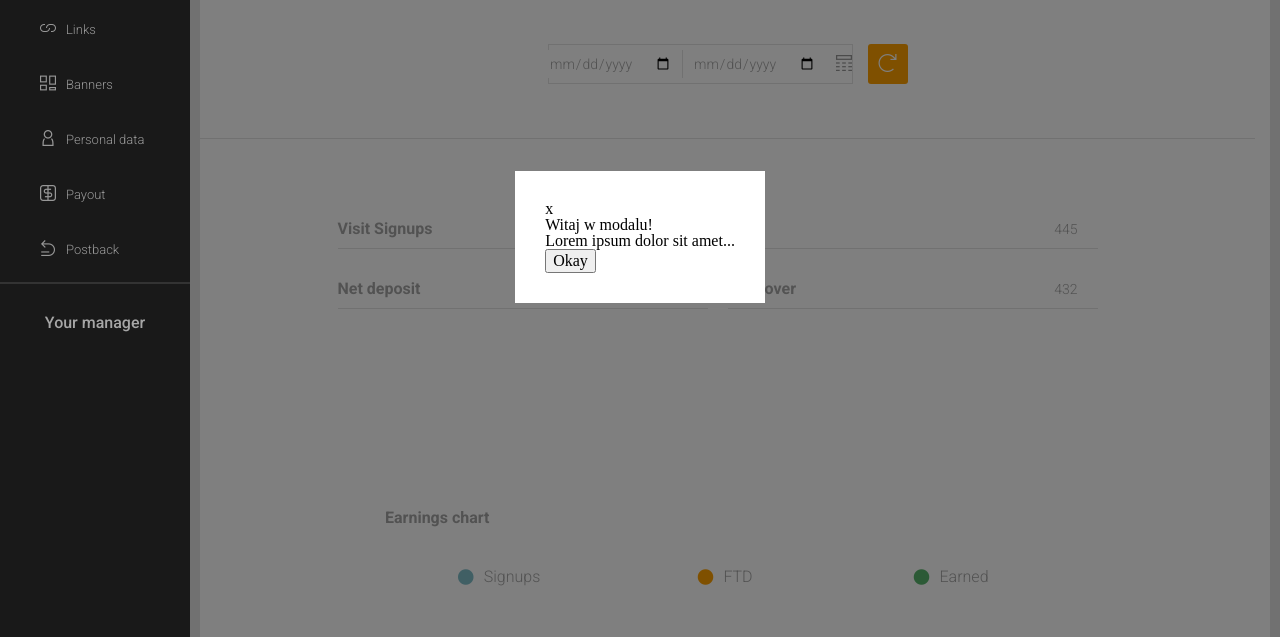
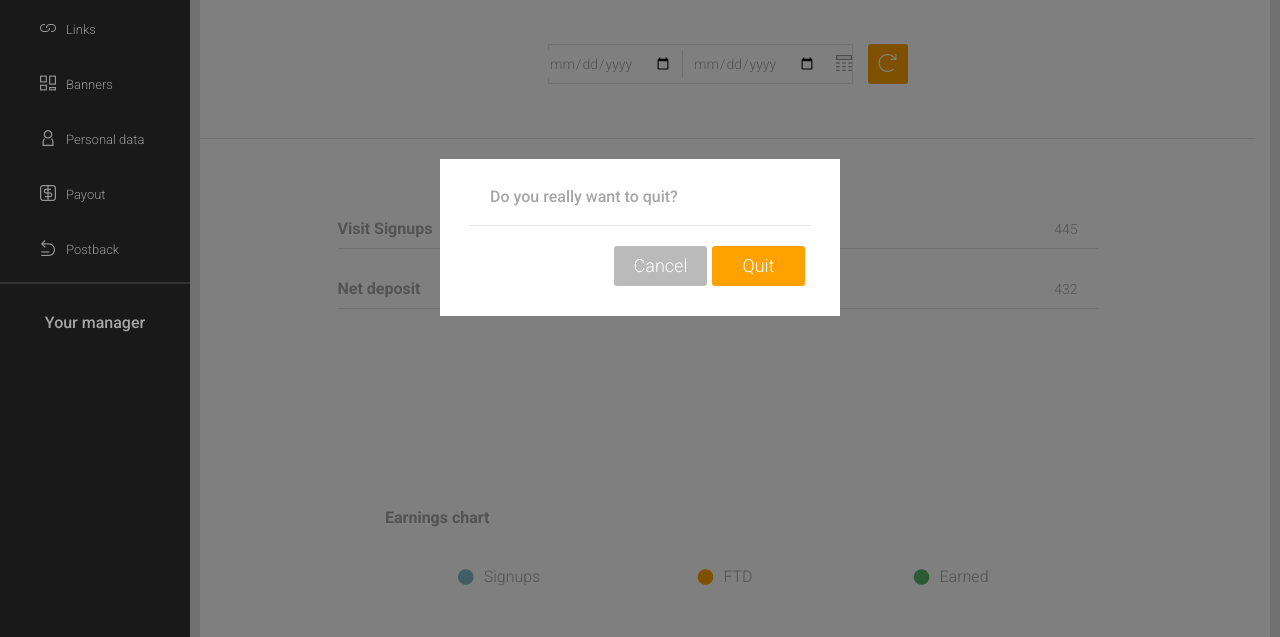
Before and after one commit to Patryk-Rozwadowski/admin-panel, a website: page index.html in a window 1280 px wide. Both pictures are taken after a click on the element 1249 px from the left and 31 px from the top of the page. Shown: the part 163-800 px from the top of the page. Drawn offline with nearby package versions, Linux system fonts and the light colour scheme.

Commit message:
Add styles for quit popup

```diff
--- a/index.html
+++ b/index.html
@@ -16,12 +16,16 @@
           <span class="icon-quit flex-center"></span>
           <div class="overlay" id="overlay">
             <div class="quit-modal-container" id="quit-modal">
-              <div class="btn-close js--close-modal">x</div>
 
-              <h4>Witaj w modalu!</h4>
-              <p>Lorem ipsum dolor sit amet...</p>
-
-              <button class="js--close-modal">Okay</button>
+              <div class="row">
+                <div class="col-xl-12 quit-modal--question">
+                  <span class="page-header">Do you really want to quit?</span>
+                </div>
+              </div>
+              <div class="row">
+                <button class="btn btn--grey js--close-modal">Cancel</button>
+                <button class="btn btn--orange js--close-modal" id="js--close-modal">Quit</button>
+              </div>
             </div>
           </div>
         </div>
@@ -188,9 +192,7 @@
       <div class="container">
         <!-- LINKS SECTION -->
         <div class="row">
-          <div class="col-12-xl">
-            <h1 class="page-header">LINKS</h1>
-          </div>
+          <h1 class="page-header">LINKS</h1>
         </div>
         <section class="links-section flex-center">
           <button class="btn btn--orange links-section--button-add">
--- a/js/script.js
+++ b/js/script.js
@@ -12,8 +12,14 @@ function openModal() {
 }
 
 function closeModal() {
-  document.getElementById('overlay').classList.remove('show')
+  document.querySelector('.overlay').classList.remove('show');
+  document.querySelector('#quit-modal').classList.remove('show');
 }
+document.querySelector("#js--close-modal").addEventListener('click', function(e){
+  closeModal();
+});
+
+
 
 /*
 
@@ -34,5 +40,13 @@ document.addEventListener('keyup', function(e) {
   if(e.keyCode === 27) {
     closeModal()
   }
+
 })
+function closeModal() {
+  document.getElementById('overlay').classList.remove('show');
+  document.getElementById('#quit-modal').classList.remove('show')
+}
+document.querySelector(".js--close-modal").addEventListener('click', function(){
+  closeModal();
+});
 */
--- a/sass/style.scss
+++ b/sass/style.scss
@@ -57,17 +57,29 @@ a {
 }
 
 .quit-modal-container {
-  max-width:600px;
+  width:400px;
   margin:auto;
   background-color:#fff;
   position:relative;
   display:none;
   padding:30px;
+  @include flex-center;
 }
-.quit-modal-container.show {
+.quit-modal-container .row:last-child {
+  justify-content: flex-end;
+  margin-top:20px;
+
+  .btn {
+    margin-right:5px;
+  }
+}
+.quit-modal--question {
+  border-bottom:1px solid $light-grey;
+  padding-bottom:20px;
+}
+#quit-modal.show {
   display:block;
 }
-
 .modal .btn-close {
   position: absolute;
   top: 0;
```
Also changed, not shown: stylesheets/style.css.
